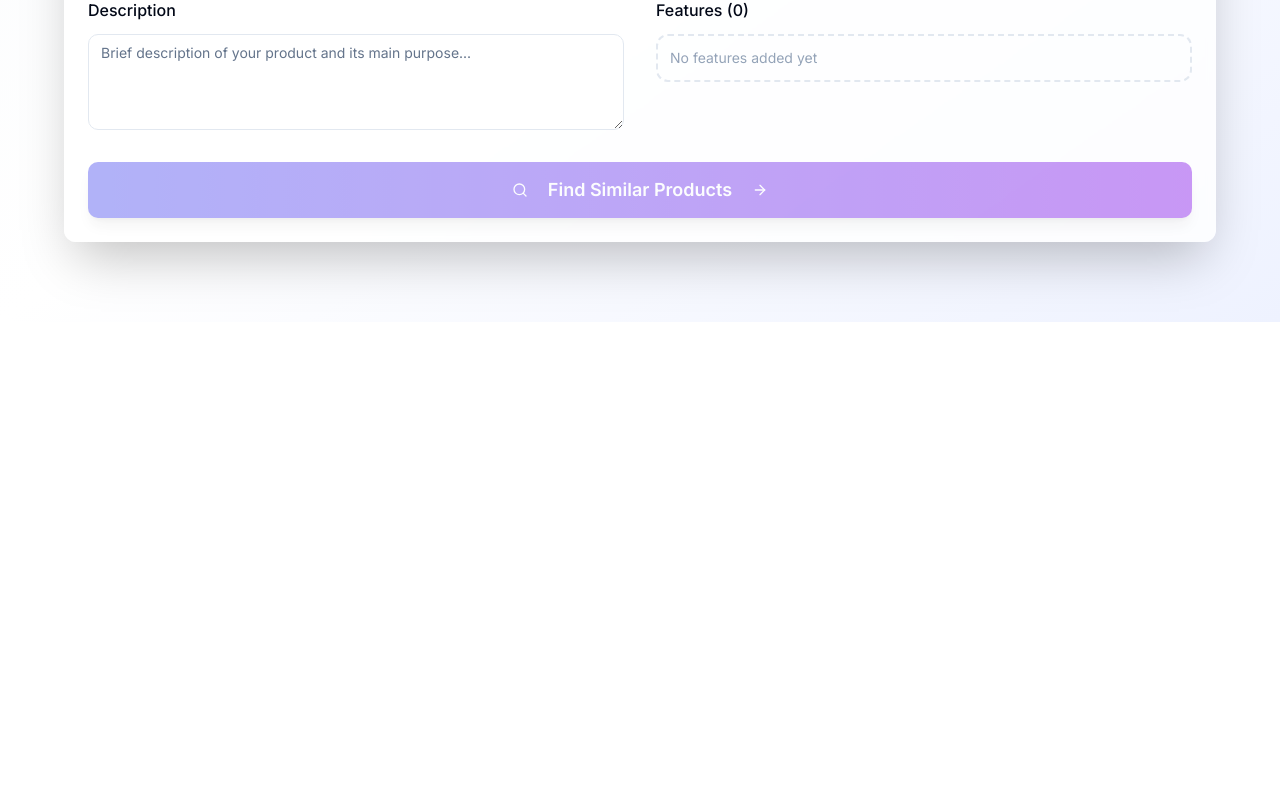
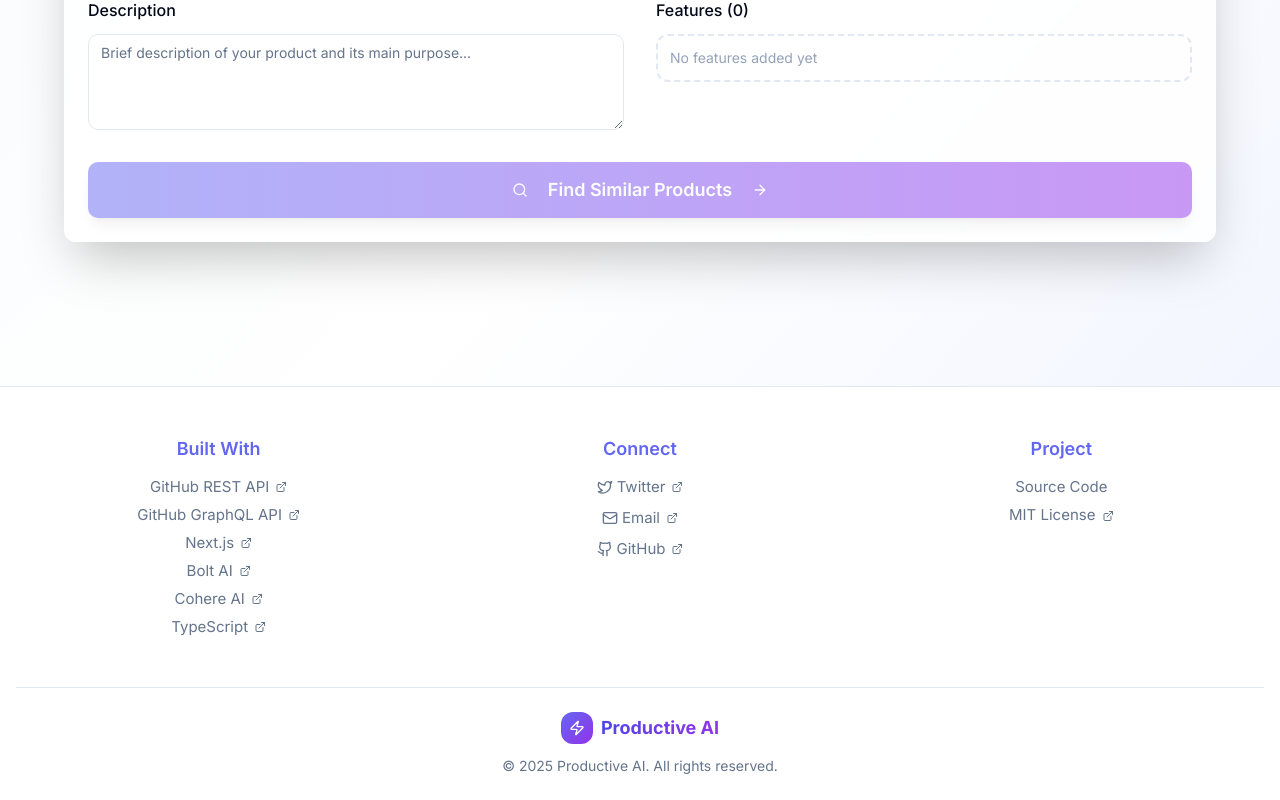
Before and after one commit to Sahil7475/productive-ai, a Next.js app: page / in a window 1280 px wide. Shown: the part 576-1376 px from the top of the page. Before the commit the page ends 898 px from the top, so only its background shows below. Built offline with nearby package versions, Linux system fonts and the light colour scheme.

Commit message:
footer with GitHub link , MIT license with link

```diff
--- a/app/compare/[id]/page.tsx
+++ b/app/compare/[id]/page.tsx
@@ -29,6 +29,7 @@ import GrowthStatsCard from '@/components/compare/GrowthStatsCard'
 import FeaturesSection from '@/components/compare/FeaturesSection'
 import CompetitiveSummary from '@/components/compare/CompetitiveSummary'
 import CodeMatchesSection from '@/components/compare/CodeMatchesSection'
+import Footer from "@/components/layout/Footer"
 
 interface ComparePageProps {
   params: Promise<{
@@ -104,6 +105,7 @@ export default function ComparePage({ params }: ComparePageProps) {
           </div>
         </div>
       </div>
+      <Footer />
     </div>
   )
 }
--- a/app/page.tsx
+++ b/app/page.tsx
@@ -25,6 +25,7 @@ import LogoCircle from '@/components/common/LogoCircle'
 import HeroSection from '@/components/home/HeroSection'
 import ProductFormCard from '@/components/home/ProductFormCard'
 import SimilarProductsSection from '@/components/home/SimilarProductsSection'
+import Footer from "@/components/layout/Footer"
 
 export default function HomePage() {
   const {
@@ -238,6 +239,9 @@ export default function HomePage() {
           />
         </div>
       </div>
+
+      <Footer />
+
     </div>
   )
 }
--- /dev/null
+++ b/components/layout/Footer.tsx
@@ -0,0 +1,71 @@
+import React from "react";
+import Link from "next/link";
+import { Mail, Github, Twitter, MapPin, Phone, Zap } from "lucide-react";
+
+export default function Footer() {
+  return (
+    <footer className="bg-card text-card-foreground border-t border-border pt-12 pb-6 px-4 mt-16 text-base">
+    {/* Grid Sections */}
+    <div className="container mx-auto px-4 grid gap-12 sm:grid-cols-2 md:grid-cols-3 text-center justify-items-center">
+
+      {/* Built With */}
+      <div>
+        <h3 className="font-semibold text-lg mb-3 text-primary">Built With</h3>
+        <ul className="space-y-1 text-[15px] text-muted-foreground">
+          <li><a href="https://docs.github.com/en/rest" target="_blank" className="inline-flex items-center gap-1 hover:text-primary transition-colors">GitHub REST API <ExternalLinkIcon /></a></li>
+          <li><a href="https://docs.github.com/en/graphql" target="_blank" className="inline-flex items-center gap-1 hover:text-primary transition-colors">GitHub GraphQL API <ExternalLinkIcon /></a></li>
+          <li><a href="https://nextjs.org/" target="_blank" className="inline-flex items-center gap-1 hover:text-primary transition-colors">Next.js <ExternalLinkIcon /></a></li>
+          <li><a href="https://bolt.new/" target="_blank" className="inline-flex items-center gap-1 hover:text-primary transition-colors">Bolt AI <ExternalLinkIcon /></a></li>
+          <li><a href="https://cohere.ai/" target="_blank" className="inline-flex items-center gap-1 hover:text-primary transition-colors">Cohere AI <ExternalLinkIcon /></a></li>
+          <li><a href="https://www.typescriptlang.org/" target="_blank" className="inline-flex items-center gap-1 hover:text-primary transition-colors">TypeScript <ExternalLinkIcon /></a></li>
+        </ul>
+      </div>
+
+      {/* Connect */}
+      <div>
+        <h3 className="font-semibold text-lg mb-3 text-primary">Connect</h3>
+        <ul className="space-y-1 text-[15px] text-muted-foreground">
+          <li><a href="#" className="inline-flex items-center gap-1 hover:text-primary transition-colors"><Twitter className="h-4 w-4" /> Twitter <ExternalLinkIcon /></a></li>
+          <li><a href="mailto:info@example.com" className="inline-flex items-center gap-1 hover:text-primary transition-colors"><Mail className="h-4 w-4" /> Email <ExternalLinkIcon /></a></li>
+          <li><a href="https://github.com/extinctsion/productiveai" target="_blank" className="inline-flex items-center gap-1 hover:text-primary transition-colors"><Github className="h-4 w-4" /> GitHub <ExternalLinkIcon /></a></li>
+        </ul>
+      </div>
+
+      {/* Project / Resources */}
+      <div>
+        <h3 className="font-semibold text-lg mb-3 text-primary">Project</h3>
+        <ul className="space-y-1 text-[15px] text-muted-foreground">
+          <li><a href="https://github.com/extinctsion/productiveai" target="_blank" className="hover:text-primary transition-colors">Source Code</a></li>
+          <li><a href="https://opensource.org/licenses/MIT" target="_blank" className="hover:text-primary transition-colors">MIT License <ExternalLinkIcon /></a></li>
+        </ul>
+      </div>
+
+    </div>
+
+    {/* Bottom Bar */}
+    <div className="container mx-auto px-4 flex flex-col items-center justify-center mt-12 pt-6 border-t border-border text-center">
+      <div className="flex items-center gap-2 mb-3">
+        <div className="h-8 w-8 bg-gradient-to-br from-indigo-500 to-purple-600 rounded-lg flex items-center justify-center">
+          <Zap className="h-4 w-4 text-white" />
+        </div>
+        <span className="font-bold text-lg bg-gradient-to-r from-indigo-600 to-purple-600 bg-clip-text text-transparent">
+          Productive AI
+        </span>
+      </div>
+      <div className="text-sm text-muted-foreground">
+        © {new Date().getFullYear()} Productive AI. All rights reserved.
+      </div>
+    </div>
+  </footer>
+
+
+  );
+}
+
+function ExternalLinkIcon() {
+  return (
+    <svg xmlns="http://www.w3.org/2000/svg" className="inline h-3 w-3 ml-0.5" fill="none" viewBox="0 0 24 24" stroke="currentColor" strokeWidth={2}>
+      <path strokeLinecap="round" strokeLinejoin="round" d="M18 13V19A2 2 0 0 1 16 21H6A2 2 0 0 1 4 19V9A2 2 0 0 1 6 7H12M15 3H21M21 3V9M21 3L10 14" />
+    </svg>
+  );
+}
```
